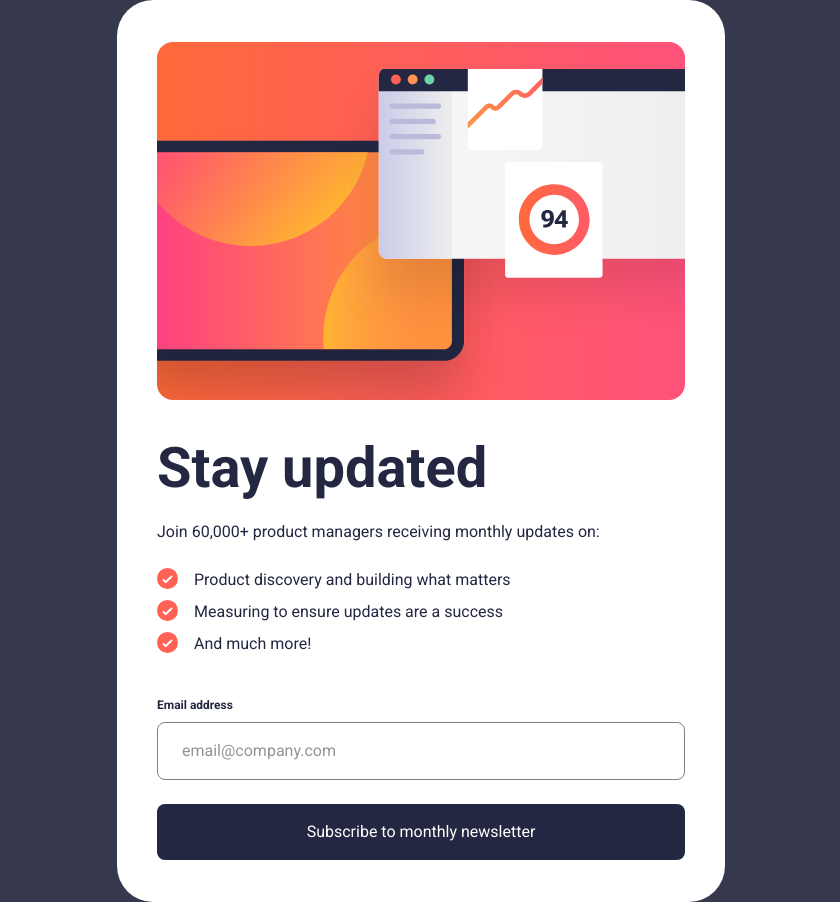
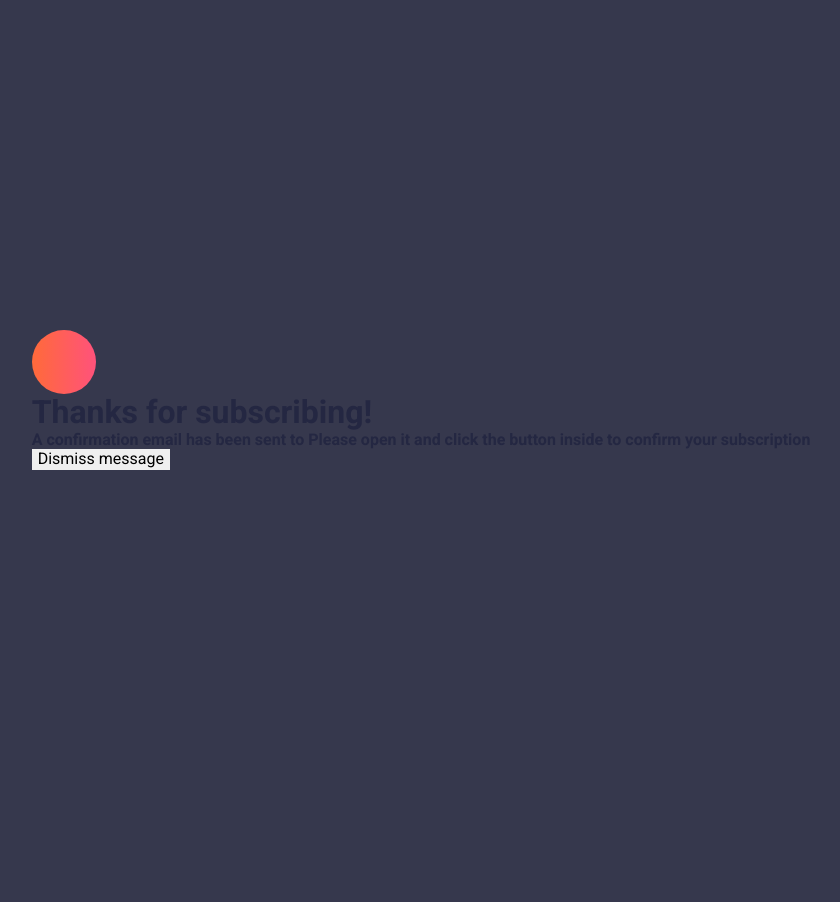
Before and after one commit to merci54/newsletter-app, a React (Vite) app: page / in a window 1280 px wide. Shown: the whole page, without its empty margins (219-1059 px from the left). After the commit the page ends 800 px from the top, so only its background shows below. Built offline with nearby package versions, Linux system fonts and the light colour scheme.

Commit message:
add base success modal

```diff
--- a/src/components/App/App.tsx
+++ b/src/components/App/App.tsx
@@ -2,20 +2,22 @@ import { ErrorMessage, Field, Form, Formik, type FormikHelpers } from "formik";
 import * as Yup from "yup";
 import css from "./App.module.scss";
 import { sendEmail } from "../../utils/sendMail";
+import { useState } from "react";
 
 const validationSchema = Yup.object({
   email: Yup.string().email('Valid email required').required('Valid email required')
 })
 
+
 export default function App() {
+  const [isSuccess, setIsSuccess] = useState<boolean>(true);
+  const [email, setEmail] = useState<null | string>(null)
 
   const submitHandler = async (value: {email: string}, props: FormikHelpers<{email: string}>) => {
     try {
-     await sendEmail({
-
-  email: value.email,
-
-});
+      await sendEmail({email: value.email});
+      setEmail(value.email);
+      setIsSuccess(true);
       console.log(value.email);
       props.resetForm();
     } catch (error) {
@@ -26,7 +28,7 @@ export default function App() {
   }
   return (
     <div className={css.wrapper}>
-      <div className={css.contentBlock}>
+      {!isSuccess ?  <div className={css.contentBlock}>
         <div className={css.imageBlock}>
           <img className={css.imageBlock__image} src="/image.svg" alt="" />
         </div>
@@ -78,7 +80,14 @@ export default function App() {
 
           </div>
         </div>
-      </div>
+      </div>  :  <div className={css.successBlock}>
+                <img src="checkbig.svg" alt="check big icon" className={css.icon} />
+                <h1 className={css.title}>Thanks for subscribing!</h1>
+                <p className={css.description}>A confirmation email has been sent to {email} Please open it and click the button inside to confirm your subscription</p>
+                <button className={css.button} onClick={() => setIsSuccess(false)}>Dismiss message</button>
+      </div>}
+
+
     </div>
   );
 }
```
Also changed, not shown: public/checkbig.svg (added).
